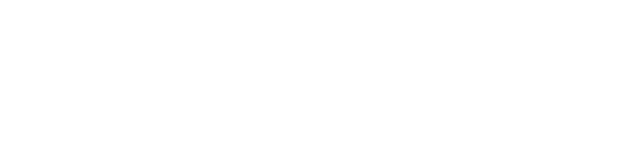
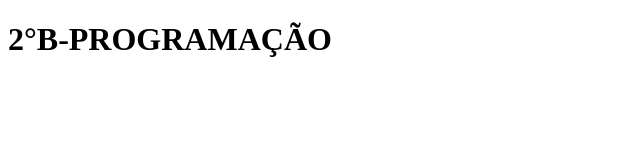
Before and after one commit to k4r0lina/como-criar-um-site, a plain HTML site: page index.html in a window 1280 px wide. Shown: the whole page, without its empty margins (0-640 px from the left). Drawn offline with Linux system fonts and the light colour scheme.

Commit message:
TITULO DO CABEÇALHO

```diff
--- a/index.html
+++ b/index.html
@@ -7,6 +7,8 @@
     <title>Document</title><link rel="stylesheet" href="style.css">
 </head>
 <body>
-
+    <header>
+<h1> 2°B-PROGRAMAÇÃO </h1>
+    </header>
 </body>
 </html>
--- a/style.css
+++ b/style.css
@@ -1 +1,3 @@
-body
+header{
+    background-color: #;
+}
```
